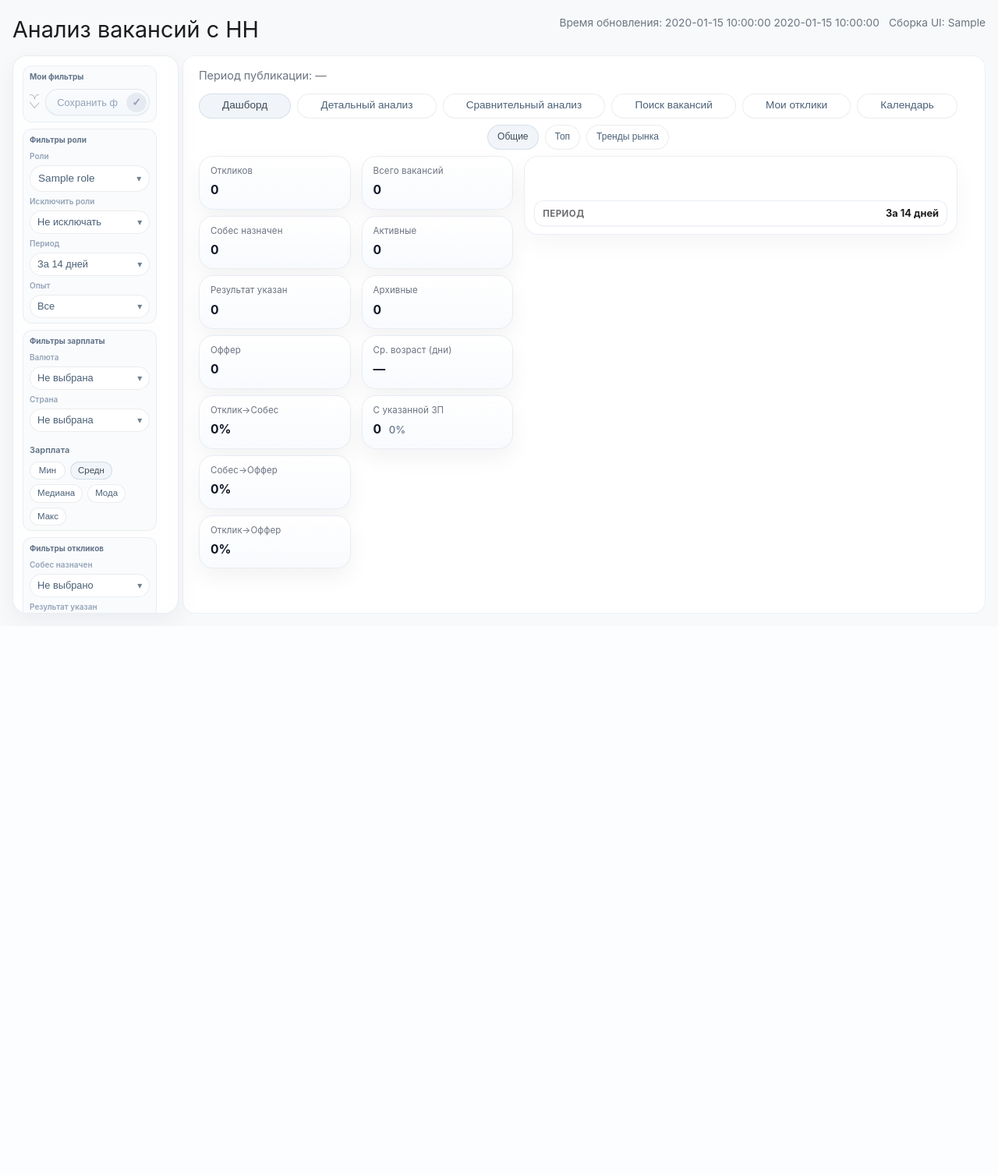
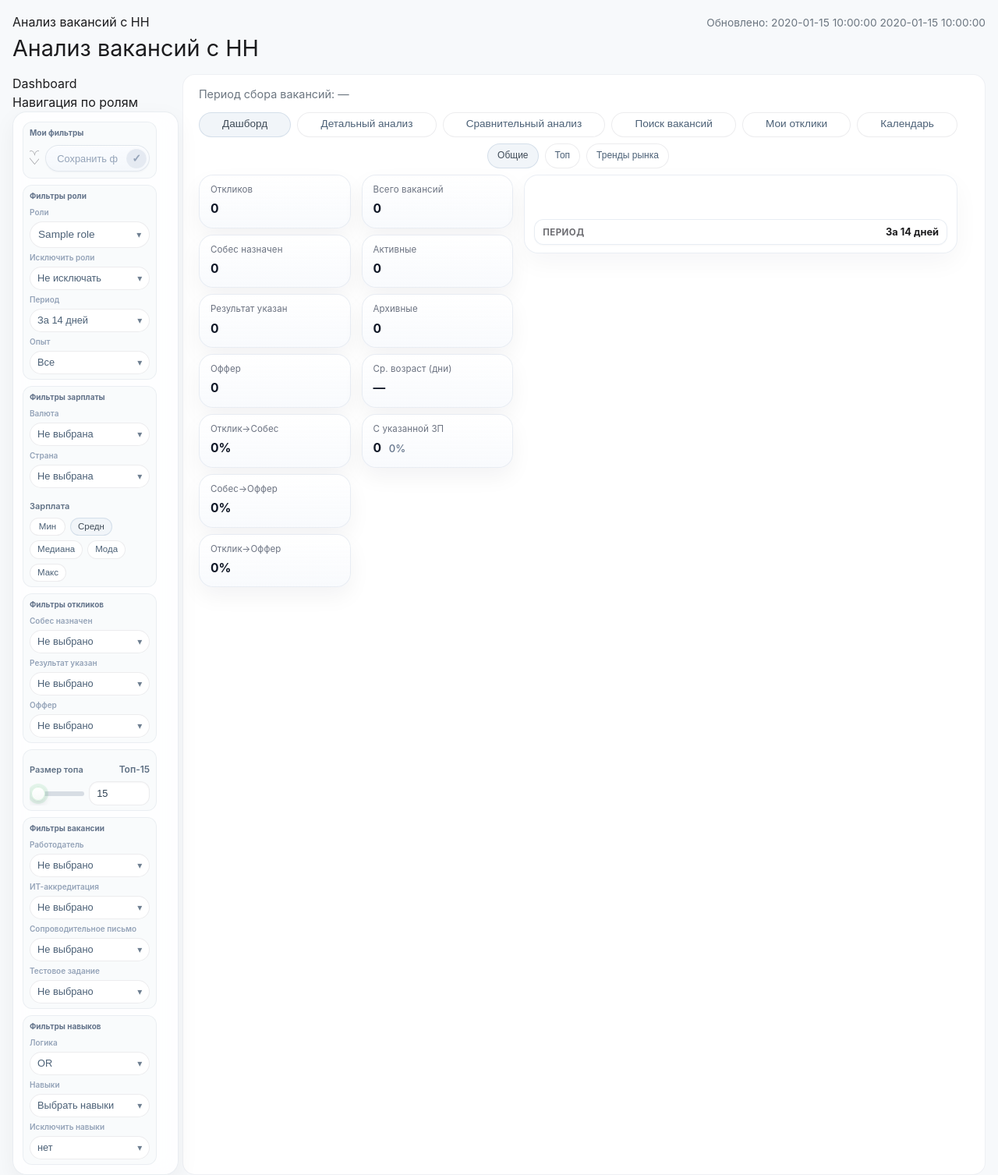
Before and after one commit to pavangelika/Research_Vacancies, a Python web app: template reports/templates/report_template.html in a window 1280 px wide. Shown: the whole page at 78% size. Before the commit the page ends 793 px from the top, so only its background shows below. Run offline with Jinja, Linux system fonts and the light colour scheme; the template is opened without the code that fills it: most values are stand-ins (such as "Sample title", 1, 10 or a date in 2020); some libraries are stand-ins or nearby versions.

Commit message:
new design

```diff
--- a/pytest.ini
+++ b/pytest.ini
@@ -6,6 +6,7 @@ python_classes = Test*
 python_functions = test_*
 markers =
     smoke: smoke tests
+    ui: ui tests
     contract: contract tests
     regression: regression test
     positive: позитивные тесты
--- a/reports/static/report.render.js
+++ b/reports/static/report.render.js
@@ -122,14 +122,14 @@ function buildSalaryTablesHtml(entries) {
     }).join('');
 
     return '<div class="salary-split-tables">' +
-        '<div class="vacancy-table-wrap" style="overflow-x: auto; margin-bottom: 16px;">' +
+        '<div class="vacancy-table-wrap" style="margin-bottom: 16px;">' +
             '<h4 style="margin: 0 0 8px;">Сводка вакансий по валютам</h4>' +
             '<table class="vacancy-table salary-table">' +
                 '<thead><tr><th>Всего вакансий</th><th>RUR</th><th>USD</th><th>EUR</th><th>Другая</th><th>—</th></tr></thead>' +
                 '<tbody>' + coverageRows + '</tbody>' +
             '</table>' +
         '</div>' +
-        '<div class="vacancy-table-wrap" style="overflow-x: auto;">' +
+        '<div class="vacancy-table-wrap">' +
             '<h4 style="margin: 0 0 8px;">Статистика зарплат</h4>' +
             '<table class="vacancy-table salary-table">' +
                 '<thead><tr><th>Статус</th><th>Валюта</th><th>Найдено</th><th>Средняя</th><th>Медианная</th><th>Модальная</th><th>Мин</th><th>Макс</th><th>Топ-10 навыков</th></tr></thead>' +
@@ -790,7 +790,7 @@ function renderAllRolesContainer(container, roleContents) {
     '</div>';
 
     container.innerHTML =
-        '<div class="role-period-label">Период публикации: ' + allRolesPeriod + '</div>' +
+        '<div class="role-period-label">Период сбора вакансий: ' + allRolesPeriod + '</div>' +
         summaryReturnTabsHtml +
         '<div class="tabs analysis-tabs">' +
             '<button class="tab-button analysis-button active" data-analysis-id="activity-all" onclick="switchAnalysis(event, \'activity-all\')">Динамика по ролям</button>' +
@@ -863,7 +863,7 @@ function addSummaryTabs(root) {
             '<div class="salary-display-flex" data-exp-index="' + expIndex + '">' +
                 '<div class="salary-main-content">' +
                     '<div class="salary-table-container">' +
-                        '<div class="vacancy-table-wrap" style="overflow-x: auto;">' +
+                        '<div class="vacancy-table-wrap">' +
                             '<table class="vacancy-table salary-table">' +
                                 '<thead><tr><th>Статус</th><th>Валюта</th><th>Всего</th><th>С з/п</th><th>% с з/п</th><th>Средняя</th><th>Медианная</th><th>Модальная</th><th>Мин</th><th>Макс</th><th>Топ-10 навыков</th></tr></thead>' +
                                 '<tbody>' +
@@ -1107,7 +1107,7 @@ function renderCombinedContainer(container, roleContents) {
                                 '<div class="salary-display-flex" data-exp-index="' + (j + 1) + '">' +
                                     '<div class="salary-main-content">' +
                                         '<div class="salary-table-container">' +
-                                            '<div class="vacancy-table-wrap" style="overflow-x: auto;">' +
+                                            '<div class="vacancy-table-wrap">' +
                                                 '<table class="vacancy-table salary-table">' +
                                                     '<thead><tr><th>Статус</th><th>Валюта</th><th>Всего</th><th>С з/п</th><th>% с з/п</th><th>Средняя</th><th>Медианная</th><th>Модальная</th><th>Мин</th><th>Макс</th><th>Топ-10 навыков</th></tr></thead>' +
                                                     '<tbody>' +
@@ -1192,7 +1192,7 @@ function renderCombinedContainer(container, roleContents) {
     );
 
     container.innerHTML =
-        '<div class="role-period-label">Период публикации: ' + period + '</div>' +
+        '<div class="role-period-label">Период сбора вакансий: ' + period + '</div>' +
         '<div class="tabs analysis-tabs">' +
             '<button class="tab-button analysis-button active" data-analysis-id="activity-combined" onclick="switchAnalysis(event, \'activity-combined\')">Динамика вакансий</button>' +
             '<button class="tab-button analysis-button" data-analysis-id="weekday-combined" onclick="switchAnalysis(event, \'weekday-combined\')">Дни активности</button>' +
@@ -1294,7 +1294,7 @@ function showSingleRole(idx) {
             if (h2) h2.insertAdjacentElement('afterend', periodNode);
             else roleContent.insertAdjacentElement('afterbegin', periodNode);
         }
-        if (periodNode) periodNode.textContent = 'Период публикации: ' + period;
+        if (periodNode) periodNode.textContent = 'Период сбора вакансий: ' + period;
     } else if (periodNode && periodNode.parentElement) {
         periodNode.parentElement.removeChild(periodNode);
     }
--- a/reports/templates/report_template.html
+++ b/reports/templates/report_template.html
@@ -5,6 +5,7 @@
     <meta name="viewport" content="width=device-width, initial-scale=1.0">
     <title>Анализ вакансий с HH - {{ current_date }} {{ current_time }}</title>
     <link rel="stylesheet" href="static/styles.css?v={{ asset_version }}">
+    <link rel="stylesheet" href="static/report-dashboard.css?v={{ asset_version }}">
     <script src="static/plotly-2.27.0.min.js?v={{ asset_version }}" charset="utf-8"></script>
     <script>
         if (typeof Plotly === 'undefined') {
@@ -22,17 +23,35 @@
     <script src="static/report.analysis-switch.js?v={{ asset_version }}"></script>
     <script src="static/report.events.js?v={{ asset_version }}"></script>
 </head>
-<body>
+<body class="report-dashboard">
+    <div class="dashboard-shell">
     <div class="report-header">
-        <h1>Анализ вакансий с HH</h1>
-        <div class="report-updated-at">Время обновления: {{ current_date }} {{ current_time }}</div>
-        <div class="report-updated-at">Сборка UI: {{ asset_version }}</div>
+        <div class="report-header-brand">
+            <div class="report-header-mark" aria-hidden="true">
+                <span></span>
+                <span></span>
+            </div>
+            <div class="report-header-brand-text">
+                <div class="report-header-eyebrow">Анализ вакансий с HH</div>
+                <h1>Анализ вакансий с HH</h1>
+            </div>
+        </div>
+        <div class="report-header-meta">
+            <div class="report-updated-at">Обновлено: {{ current_date }} {{ current_time }}</div>
+        </div>
     </div>
 
     <div class="report-layout">
-        <!-- Вкладки по ролям -->
-        <div id="role-selector" class="role-selector"></div>
+        <aside class="dashboard-sidebar">
+            <div class="dashboard-sidebar-header">
+                <div class="dashboard-sidebar-title">Dashboard</div>
+                <div class="dashboard-sidebar-subtitle">Навигация по ролям</div>
+            </div>
+            <!-- Вкладки по ролям -->
+            <div id="role-selector" class="role-selector"></div>
+        </aside>
 
+        <main class="dashboard-main">
     {% for role in roles %}
     {% set role_index = loop.index %}
     <div id="role-{{ role_index }}" class="role-content" data-role-id="{{ role.id }}" data-role-name="{{ role.name }}"
@@ -242,6 +261,8 @@
 
         <div id="role-combined" class="role-content" style="display: none;"></div>
         <div id="role-all" class="role-content" style="display: none;"></div>
+        </main>
+    </div>
     </div>
 
     <div id="vacancy-modal-backdrop" class="vacancy-modal-backdrop" style="display: none;">
```
Also changed, not shown: reports/report.render.js (+7 -7 lines), images/3211644.jpg (added), images/chto-takoe-dashbord.jpg (added), images/photo.jpg, reports/report.ui.js, reports/static/report-dashboard.css (added), reports/static/report.ui.js.
